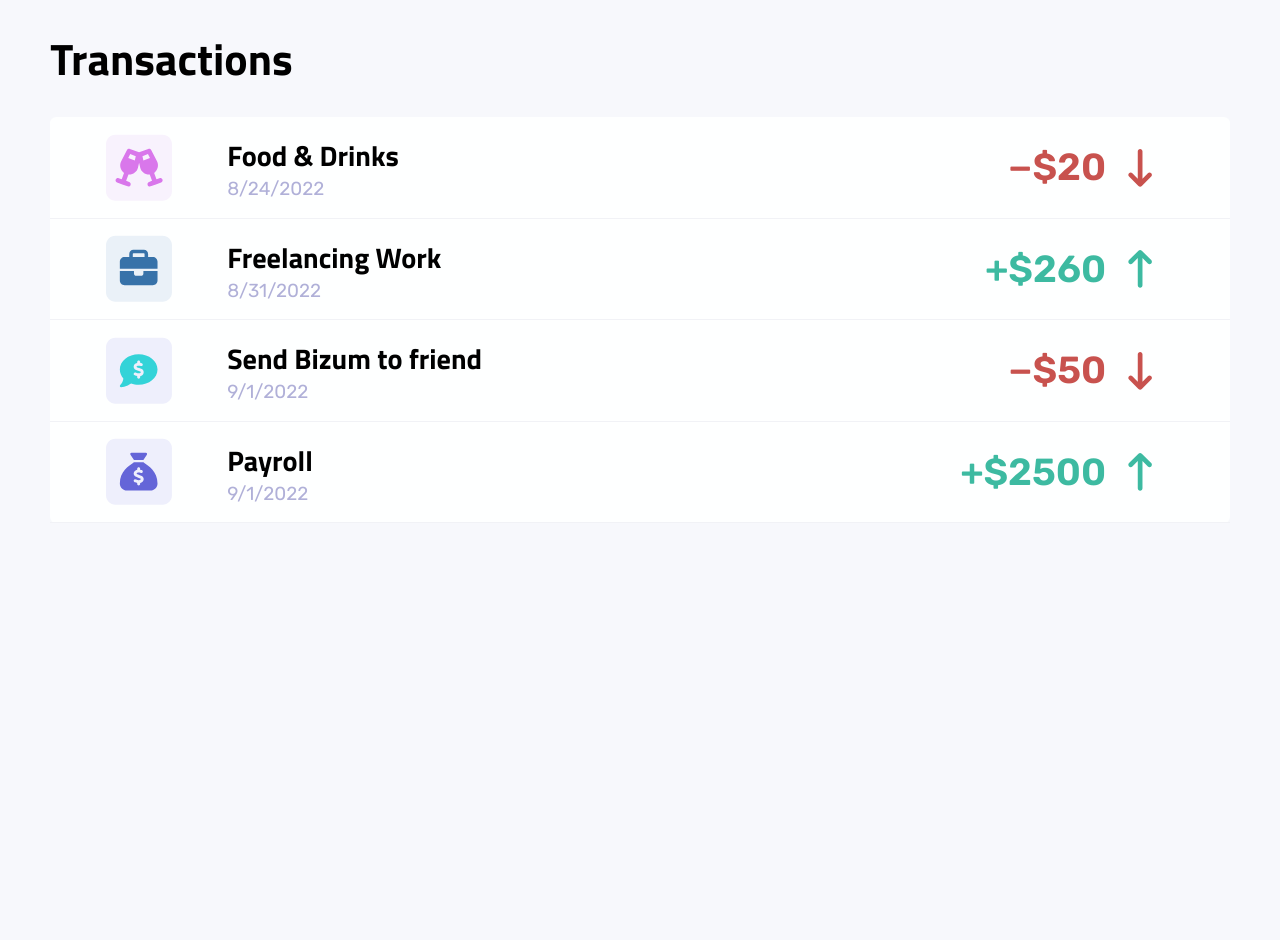
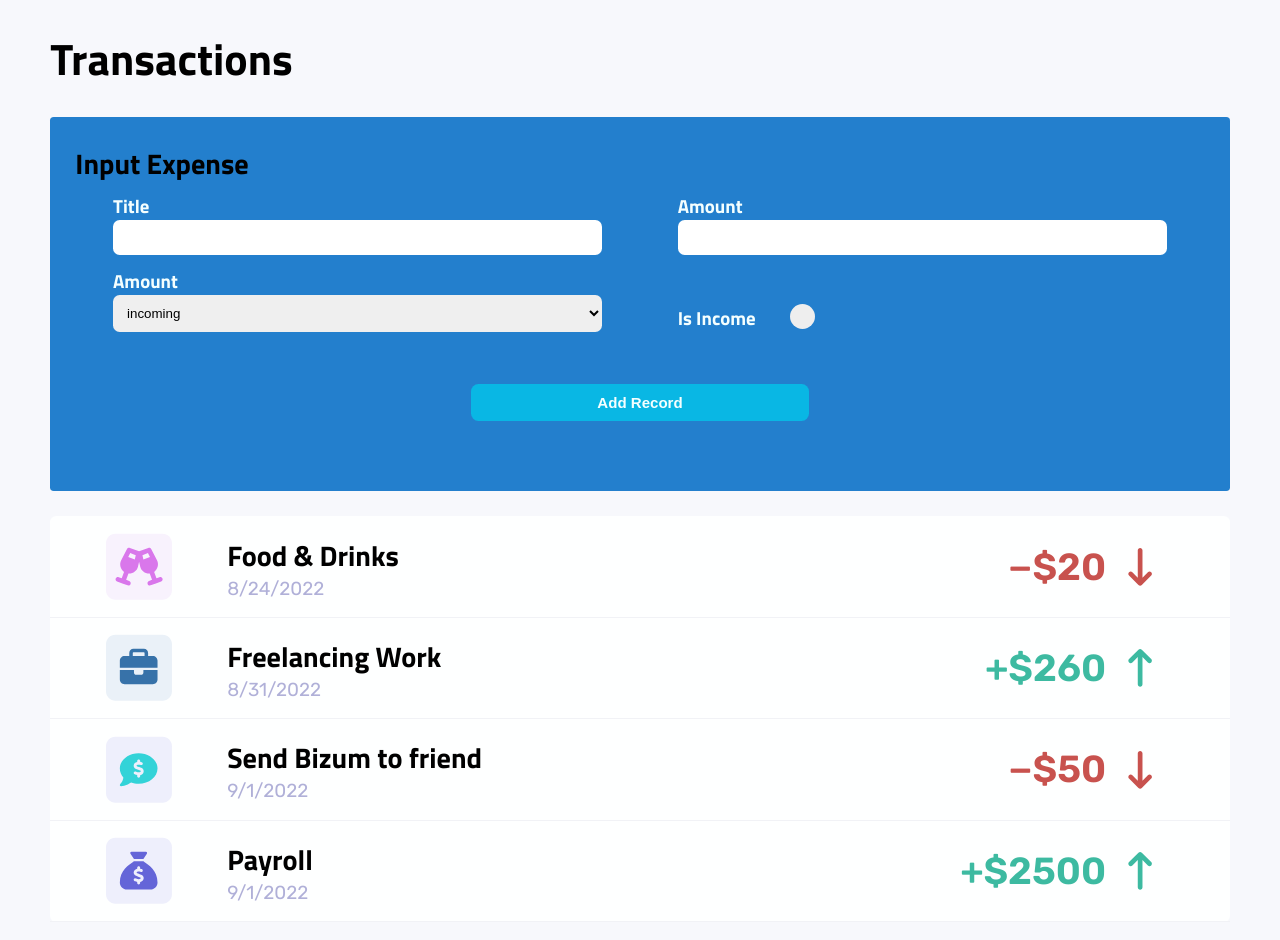
Before and after one commit to rafapm1999/training-react, a React (Create React App) app in the folder expenses/: page / in a window 1280 px wide. Shown: the top 940 px of the page. Before the commit the page ends 800 px from the top, so only its background shows below. Built offline with nearby package versions, Linux system fonts and the light colour scheme.

Commit message:
Preparing InputExpenses

```diff
--- a/expenses/src/App.js
+++ b/expenses/src/App.js
@@ -1,10 +1,12 @@
 import './App.css';
 import Expenses from './components/Expenses';
+import InputExpenses from './components/InputExpenses';
 
 function App() {
   return (
     <div className="main">
       <h1>Transactions</h1>
+      <InputExpenses/>
       <Expenses></Expenses>
     </div>
   );
--- a/expenses/src/components/Expenses.js
+++ b/expenses/src/components/Expenses.js
@@ -8,10 +8,10 @@ import Wrapper from "./wrappers/Wrapper";
 function Expenses() {
 
   return (
-    <Wrapper>
-      {itemList.map((item) => {
+    <Wrapper content={
+      itemList.map((item, index) => {
         return (
-        <ItemContainer>
+        <ItemContainer key={index}>
           <ItemIcon
             icons={item.icons}
             classes={item.classesList}
@@ -20,8 +20,8 @@ function Expenses() {
           <ItemCost money={item.money}/>
       </ItemContainer>
       );
-    })}
-    </Wrapper>
+    })
+    }/>
   );
 };
 
--- /dev/null
+++ b/expenses/src/components/InputExpenses.css
@@ -0,0 +1,107 @@
+.new-expense{
+    width: 100%;
+    background-color: #237fcd;
+    padding: 2em;
+    border-radius: .3em;
+    display: flex;
+    flex-wrap: wrap;
+    justify-content: space-evenly;
+}
+.new-expense h2{
+    flex-basis: 100%;
+}
+.new-expense h3{
+    color: #f4ffff;
+}
+.form-container{
+    flex-basis: 50%;
+    max-width: 50%;
+    padding: 0.5em 3em;
+    display: flex;
+    flex-direction: column;
+}
+.new-expense input,
+.new-expense select,
+.new-expense button{
+    border-radius: .5em;
+    padding: 0.8rem;
+    transition: all .15s ease-in-out;
+}
+.new-expense input:focus,
+.new-expense select:focus,
+.new-expense button:active:focus{
+    color: #303133;
+    background-color: #f4f5f9;
+    /* background-color: #18191b; */
+    box-shadow: 0 0 0 .25rem rgba(24, 25, 27, .25);
+    transition: all .15s ease-in-out;
+}
+.new-expense button{
+    background-color: #09b7e4;
+    color: #f4ffff;
+    font-weight: bold;
+    font-size: 1.2rem;
+    margin: 3em;flex-basis: 30%;
+}
+.income-container{
+    flex-direction: row;
+    justify-content: flex-start;
+    align-items: flex-end;
+    position: relative;
+}
+.income-container input{
+    position: absolute;
+    opacity: 0;
+    cursor: pointer;
+    width: 0;
+    height: 0;
+}
+
+/* Create a custom check box */
+
+.checkmark{
+    position: absolute;
+    bottom: 10px;
+    left: 150px;
+    height: 25px;
+    width: 25px;
+    background-color: #eee;
+    border-radius: 50%;
+    transition: background-color .15s ease-in-out;
+
+}
+
+/* On mouse over, add background color */
+.income-container:hover input~ .checkmark{
+    background-color: #26272b;
+    transition: background-color .15s ease-in-out;
+}
+
+/* When checkbox is checked, add a blue background */
+.income-container:checked input~ .checkmark{
+    background-color: #08b7e4;
+    transition: background-color .15s ease-in-out;
+}
+
+/* Create the cjeckmark indicator (hidden when not checked) */
+.checkmark::after{
+    content: '';
+    position: absolute;
+    display: none;
+}
+
+/* Show the checkmark when checked */
+.income-container input:checked~ .checkmark:after{
+    display: block;
+}
+
+/* Style the checkmark indicator */
+.income-container .checkmark::after{
+bottom: 8px;
+left: 10px;
+width: 5px;
+height: 10px;
+border: solid white;
+border-width: 0 2px 2px 0;
+transform: rotate(45deg)
+}
--- /dev/null
+++ b/expenses/src/components/InputExpenses.js
@@ -0,0 +1,90 @@
+import './InputExpenses.css';
+import Wrapper from "./wrappers/Wrapper"
+import {useState} from "react"
+function InputExpenses() {
+    const [expense, setNewExpense] = useState({
+        title:"",
+        amount:0,
+        category:"incoming",
+        isIncome: false,
+    });
+    const handleSubmit = (e) => {
+        e.preventDefault() //Para que no recargue la pagina al enviar formulario
+        console.log(expense);
+
+    }
+    const handleInputChange = (e) => {
+        const target = e.target;
+        const value = target.type === 'checkbox' ? target.checked : target.value;
+        const name = target.name;
+        setNewExpense({
+            ...expense,
+            [name]:value
+        });
+    };
+
+  return (
+    <Wrapper content={
+        <form className="new-expense" onSubmit={handleSubmit}>
+            <h2>Input Expense</h2>
+            <div className="form-container">
+                <label htmlFor='title'>
+                    <h3>Title</h3>
+                </label>
+                <input
+                    onChange={handleInputChange}
+                    title={expense.value}
+                    type="text"
+                    name="title"
+                    id="title"
+                ></input>
+            </div>
+
+            <div className="form-container">
+                <label htmlFor='amount'>
+                    <h3>Amount</h3>
+                </label>
+                <input
+                    onChange={handleInputChange}
+                    amount={expense.value}
+                    type="number"
+                    name="amount"
+                    id="amount"
+                    max={10000}
+                    min={1}
+                    step={0.1}
+                ></input>
+            </div>
+
+            <div className="form-container">
+                <label htmlFor='category'>
+                    <h3>Amount</h3>
+                </label>
+                <select onChange={handleInputChange} name="category">
+                    <option value="incoming">incoming</option>
+                    <option value="transfer">transfer</option>
+                    <option value="car">car</option>
+                    <option value="bizum">bizum</option>
+                    <option value="bill">bill</option>
+                    <option value="electricity">electricity</option>
+                </select>
+            </div>
+
+            <div className="form-container income-container">
+                <label htmlFor='isIncome'>
+                    <h3>Is Income</h3>
+                </label>
+               <input
+                    type="checkbox"
+                    id="isIncome"
+                    name="isIcome"
+               ></input>
+               <span className='checkmark' aria-hidden="true"></span>
+            </div>
+            <button>Add Record</button>
+        </form>
+    }/>
+  );
+}
+
+export default InputExpenses;
--- a/expenses/src/components/wrappers/Wrapper.js
+++ b/expenses/src/components/wrappers/Wrapper.js
@@ -2,7 +2,7 @@ import './Wrapper.css';
 
 function Wrapper(props) {
   return (
-    <div className="wrapper">{props.children}</div>
+    <div className="wrapper">{props.content}</div>
   );
 }
 
```
